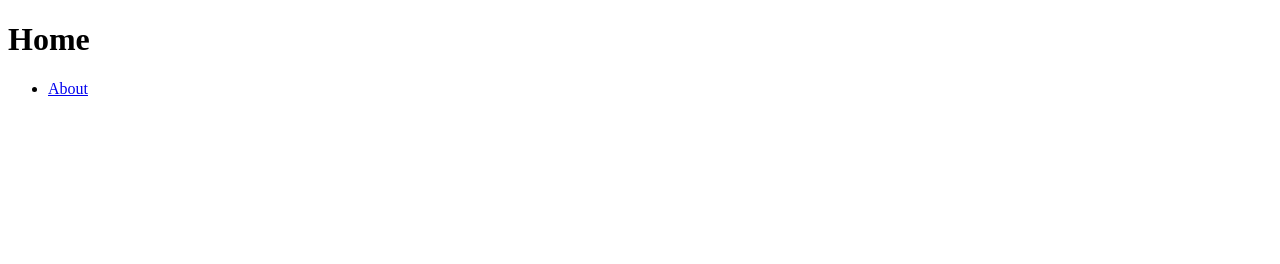
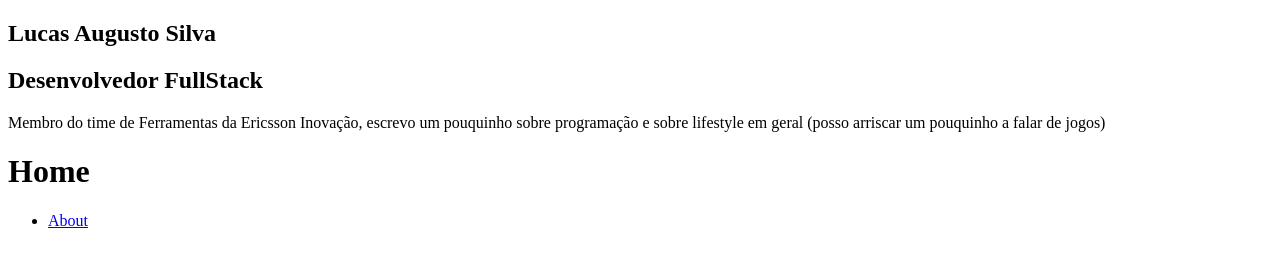
Before and after one commit to noriskii/lucksaug.com.br, a Gatsby site: page / in a window 1280 px wide. Built offline with nearby package versions, Linux system fonts and the light colour scheme; Gatsby itself is replaced by a stand-in of ours.

Commit message:
Creating Profile Component and add aside to Layout

```diff
--- /dev/null
+++ b/src/components/Profile/index.js
@@ -0,0 +1,15 @@
+import React from "react"
+
+const Profile = () => (
+  <div className="Profile-wrapper">
+    <h1>Lucas Augusto Silva</h1>
+    <h2>Desenvolvedor FullStack</h2>
+    <p>
+      Membro do time de Ferramentas da Ericsson Inovação, escrevo um pouquinho
+      sobre programação e sobre lifestyle em geral (posso arriscar um pouquinho
+      a falar de jogos)
+    </p>
+  </div>
+)
+
+export default Profile
--- a/src/components/layout.js
+++ b/src/components/layout.js
@@ -1,15 +1,17 @@
-/**
- * Layout component that queries for data
- * with Gatsby's useStaticQuery component
- *
- * See: https://www.gatsbyjs.com/docs/use-static-query/
- */
-
 import React from "react"
 import PropTypes from "prop-types"
 
+import Profile from "./Profile"
+
 const Layout = ({ children }) => {
-  return <main>{children}</main>
+  return (
+    <>
+      <aside>
+        <Profile />
+      </aside>
+      <main>{children}</main>
+    </>
+  )
 }
 
 Layout.propTypes = {
```
